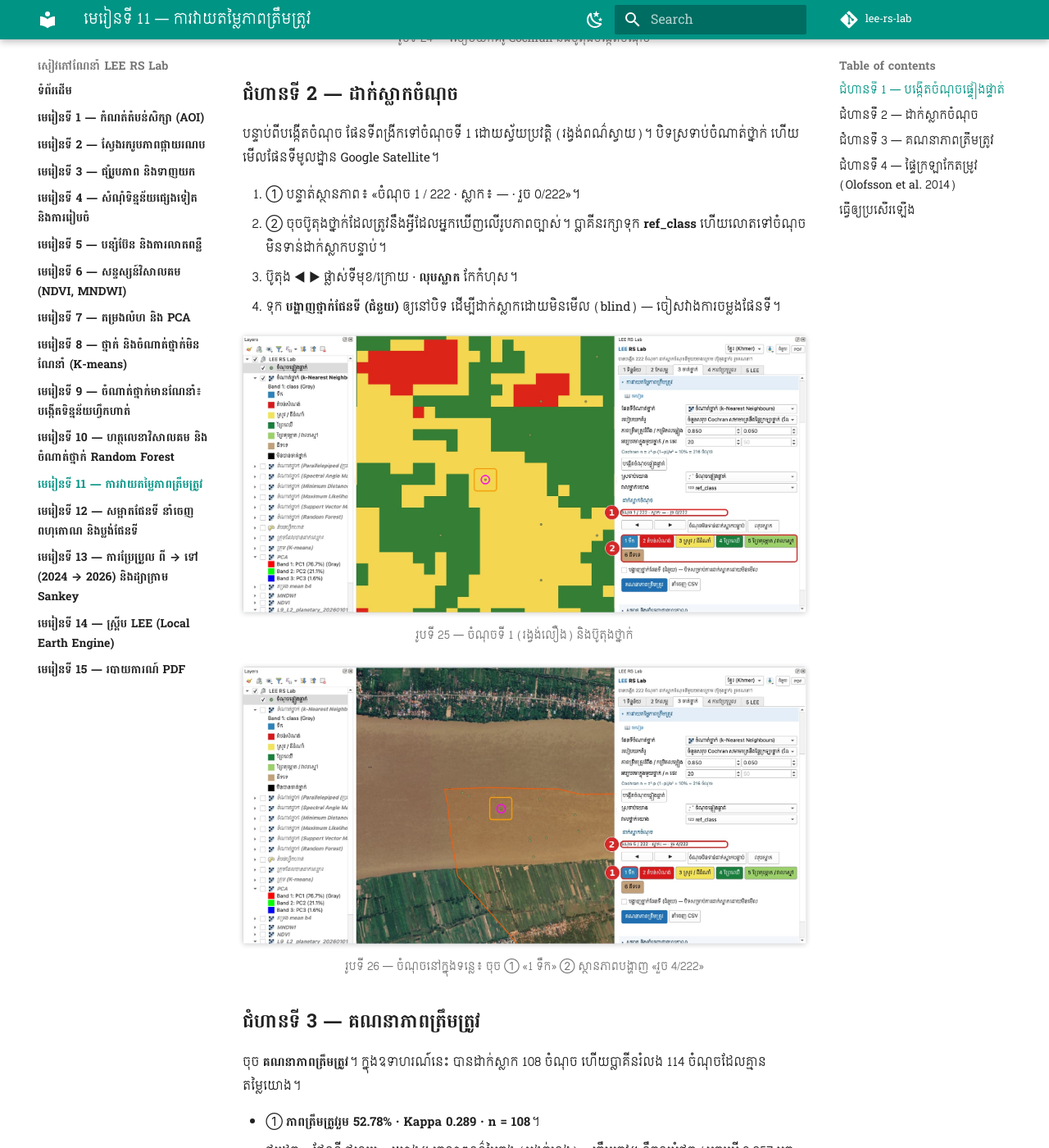
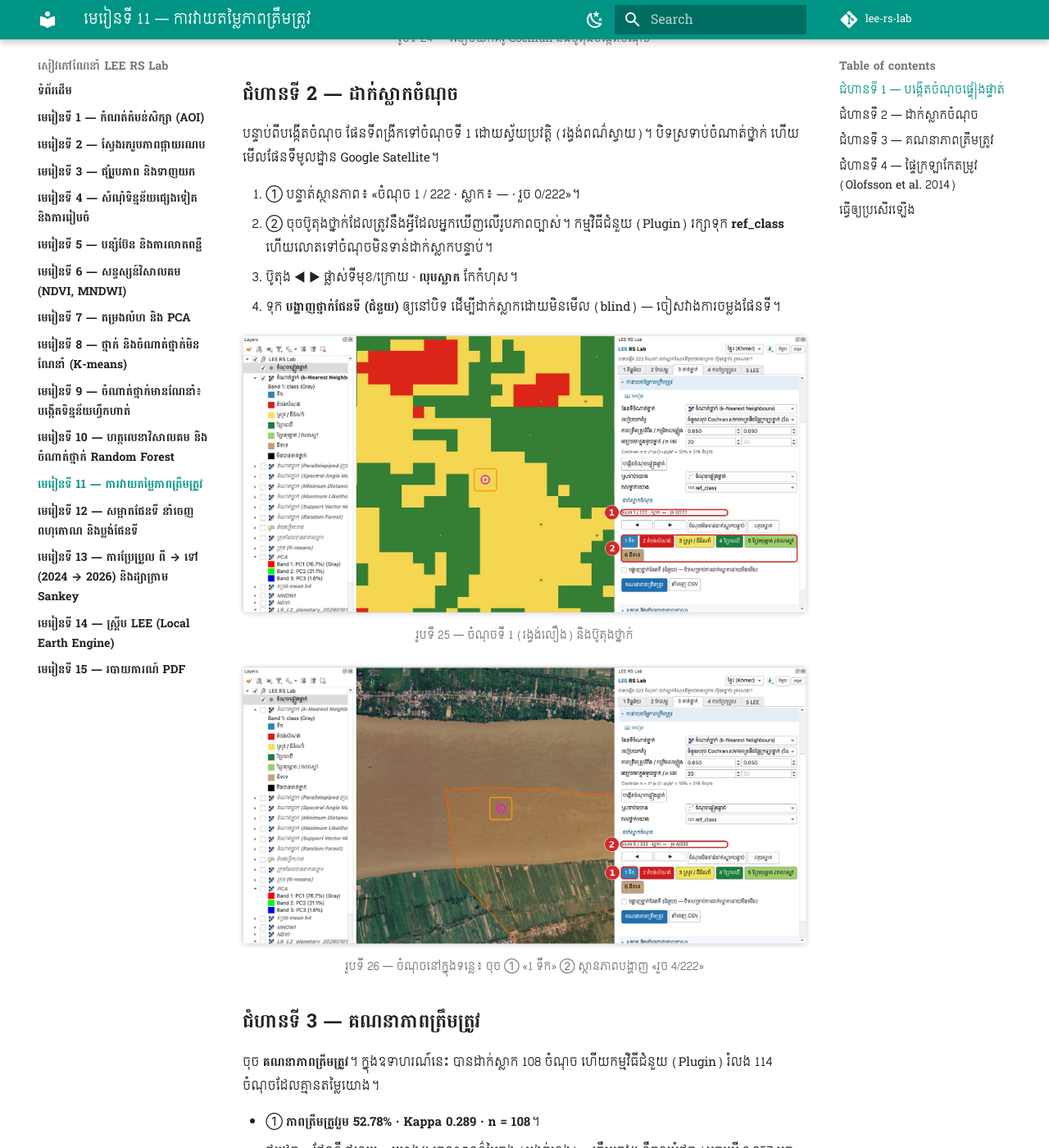
Before and after one commit to khgeo/lee-rs-lab, an MkDocs documentation site: the page built from docs/lessons/lesson-11.md, in a window 1280 px wide and 1400 px high, scrolled down 1437 px. Shown: the whole window at 82% size. Built offline with MkDocs 1.6.1 and Material for MkDocs 9.7.7, drawn with Linux system fonts in a browser that asks for light colours; comment, search, counter and statistics services are not loaded; some of the changed text lies outside the part shown.

Commit message:
Manual: ប្លាគីន → កម្មវិធីជំនួយ (Plugin); rebuild PDF

```diff
--- a/docs/lessons/lesson-11.md
+++ b/docs/lessons/lesson-11.md
@@ -8,7 +8,7 @@
 2. ① **ផែនទីចំណាត់ថ្នាក់**៖ ជ្រើសផែនទីដែលត្រូវវាយតម្លៃ (ក្នុងឧទាហរណ៍នេះ k-Nearest Neighbours)។
 3. ② **របៀបយកគំរូ**៖ ចំនួនសរុប Cochran សមាមាត្រនឹងផ្ទៃក្រឡាថ្នាក់ (ណែនាំ)។
 4. ③ **ភាពត្រឹមត្រូវរំពឹង / កម្រិតលម្អៀង** 0.85 / 0.05 · **អប្បបរមាក្នុងមួយថ្នាក់** 20។
-5. ④ ប្លាគីនគណនា n = z²·p·(1−p)/e² + 10% = **216 ចំណុច**។
+5. ④ កម្មវិធីជំនួយ (Plugin) គណនា n = z²·p·(1−p)/e² + 10% = **216 ចំណុច**។
 6. ⑤ ចុច **បង្កើតចំណុចផ្ទៀងផ្ទាត់**។ បាន **222 ចំណុច** — ច្រើនជាង 216 ព្រោះថ្នាក់តូច (តំបន់សំណង់) ត្រូវបានដំឡើងដល់ 20 ចំណុច។
 
 <p class="formula">n = z² · p · (1 − p) / e² = 1.96² × 0.85 × 0.15 / 0.05² ≈ 196 &nbsp;(+10 % = 216)</p>
@@ -22,7 +22,7 @@
 បន្ទាប់ពីបង្កើតចំណុច ផែនទីពង្រីកទៅចំណុចទី 1 ដោយស្វ័យប្រវត្តិ (រង្វង់ពណ៌ស្វាយ)។ បិទស្រទាប់ចំណាត់ថ្នាក់ ហើយមើលផែនទីមូលដ្ឋាន Google Satellite។
 
 1. ① បន្ទាត់ស្ថានភាព៖ «ចំណុច 1 / 222 · ស្លាក៖ — · រួច 0/222»។
-2. ② ចុចប៊ូតុងថ្នាក់ដែលត្រូវនឹងអ្វីដែលអ្នកឃើញលើរូបភាពច្បាស់។ ប្លាគីនរក្សាទុក **ref\_class** ហើយលោតទៅចំណុចមិនទាន់ដាក់ស្លាកបន្ទាប់។
+2. ② ចុចប៊ូតុងថ្នាក់ដែលត្រូវនឹងអ្វីដែលអ្នកឃើញលើរូបភាពច្បាស់។ កម្មវិធីជំនួយ (Plugin) រក្សាទុក **ref\_class** ហើយលោតទៅចំណុចមិនទាន់ដាក់ស្លាកបន្ទាប់។
 3. ប៊ូតុង ◀ ▶ ផ្លាស់ទីមុខ/ក្រោយ · **លុបស្លាក** កែកំហុស។
 4. ទុក **បង្ហាញថ្នាក់ផែនទី (ជំនួយ)** ឲ្យនៅបិទ ដើម្បីដាក់ស្លាកដោយមិនមើល (blind) — ចៀសវាងការចម្លងផែនទី។
 
@@ -36,7 +36,7 @@
 
 ## ជំហានទី 3 — គណនាភាពត្រឹមត្រូវ
 
-ចុច **គណនាភាពត្រឹមត្រូវ**។ ក្នុងឧទាហរណ៍នេះ បានដាក់ស្លាក 108 ចំណុច ហើយប្លាគីនរំលង 114 ចំណុចដែលគ្មានតម្លៃយោង។
+ចុច **គណនាភាពត្រឹមត្រូវ**។ ក្នុងឧទាហរណ៍នេះ បានដាក់ស្លាក 108 ចំណុច ហើយកម្មវិធីជំនួយ (Plugin) រំលង 114 ចំណុចដែលគ្មានតម្លៃយោង។
 
 - ① **ភាពត្រឹមត្រូវរួម 52.78% · Kappa 0.289 · n = 108**។
 - ជួរដេក = ផែនទី ជួរឈរ = យោង។ ក្រឡាពណ៌បៃតង (អង្កត់ទ្រូង) = ត្រឹមត្រូវ។ ទឹកល្អបំផុត (អ្នកប្រើ 0.857 អ្នកផលិត 0.923)។
```
Also changed, not shown: docs/index.md (+1 -1 lines), docs/lessons/lesson-01.md (+1 -1 lines), docs/lessons/lesson-03.md (+1 -1 lines), 1 other file.
